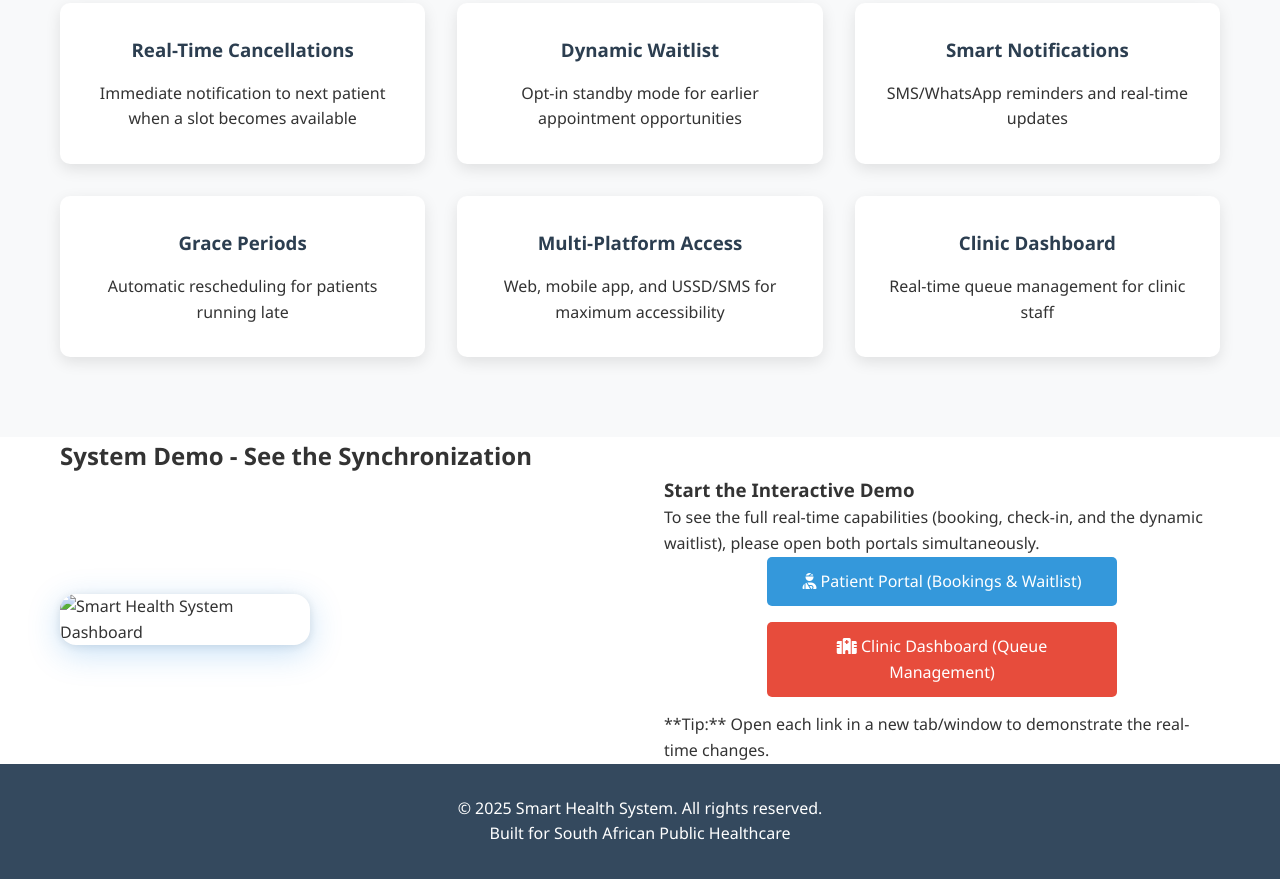
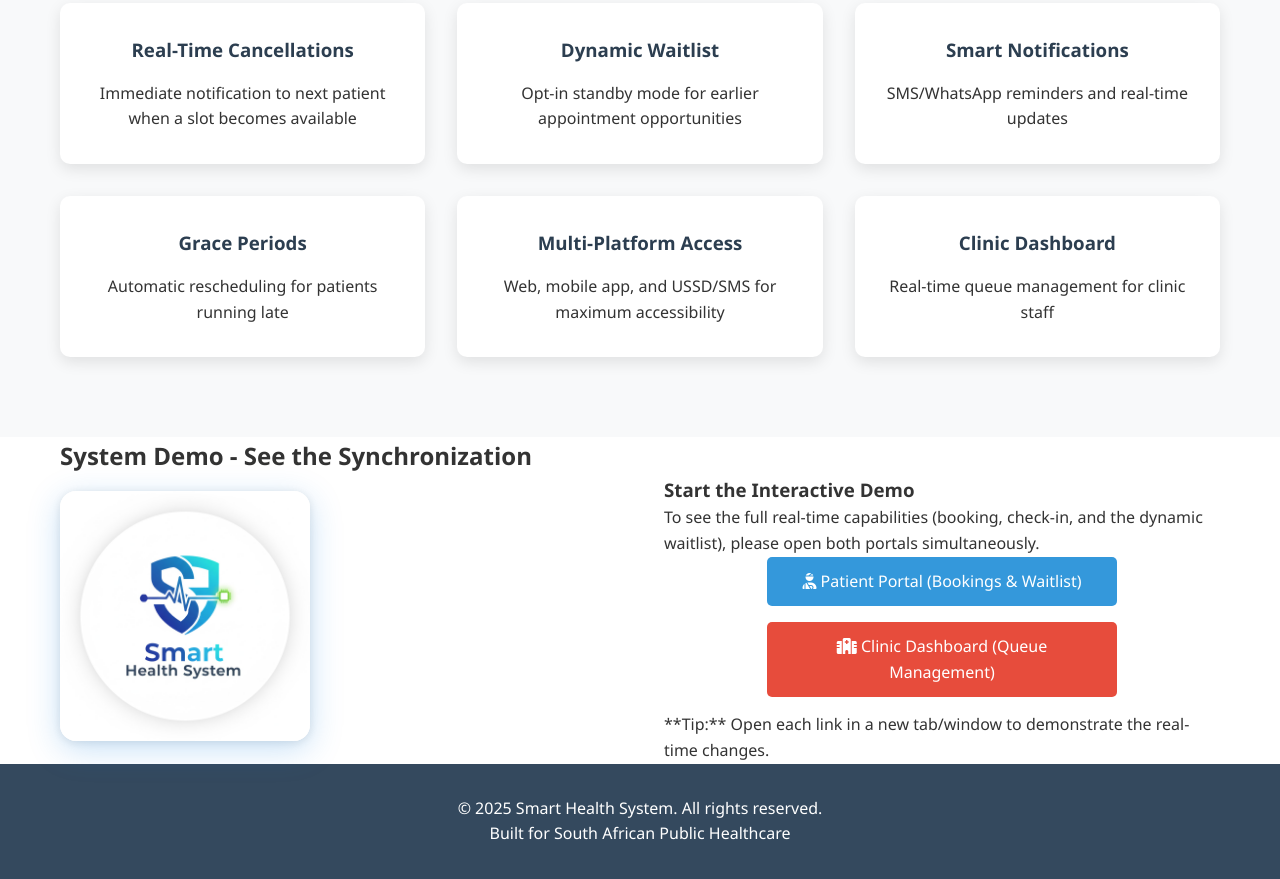
Before and after one commit to Jafi-Code/Smart-Health-System, a plain HTML site: page index.html in a window 1280 px wide. Shown: the part 2105-2984 px from the top of the page. Drawn offline with Linux system fonts and the light colour scheme; files whose address does not match are found by name.

Commit message:
image path fixed

```diff
--- a/index.html
+++ b/index.html
@@ -6,7 +6,7 @@
     <title>Smart Health System - Revolutionizing Healthcare Access</title>
     <link rel="stylesheet" href="./frontend/assets/css/styles.css">
     <!-- Favicon (prevents automatic /favicon.ico requests in many browsers) -->
-    <link rel="icon" href="assets/images/image1.jpg" type="image/jpeg">
+    <link rel="icon" href="./frontend/assets/images/image1.jpg" type="image/jpeg">
 </head>
 <body>
     <header>
@@ -123,7 +123,7 @@
     <h2>System Demo - See the Synchronization</h2>
     <div class="demo-content">
         <div class="demo-image">
-            <img src="assets/images/logo.jpg" alt="Smart Health System Dashboard">
+            <img src="./frontend/assets/images/logo.jpg" alt="Smart Health System Dashboard">
         </div>
         <div class="demo-features">
             <h3>Start the Interactive Demo</h3>
```
